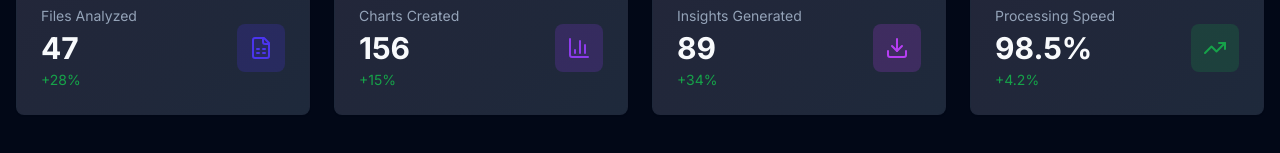
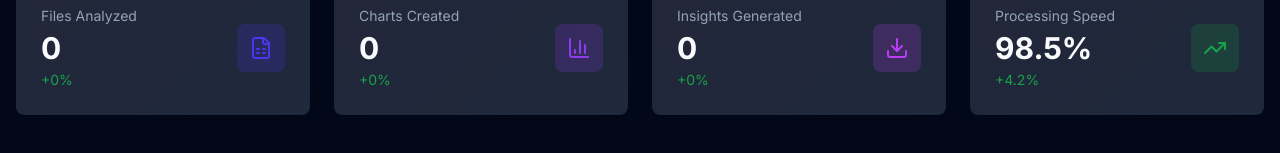
Before and after one commit to Roshan-ui194/web-forge-your-story, a React (Vite) app: page / in a window 1280 px wide. Both pictures are taken after a click on the tab "Dashboard". Shown: the part 1210-1363 px from the top of the page. Built offline with nearby package versions, Linux system fonts and the light colour scheme.

Commit message:
Set dashboard values to zero
Set all dashboard values to 0 except for processing.

```diff
--- a/src/components/Dashboard.tsx
+++ b/src/components/Dashboard.tsx
@@ -7,22 +7,22 @@ import { FileSpreadsheet, BarChart3, Download, Calendar, TrendingUp } from "luci
 const stats = [
   {
     title: "Files Analyzed",
-    value: "47",
-    change: "+28%",
+    value: "0",
+    change: "+0%",
     icon: FileSpreadsheet,
     color: "analytics-primary"
   },
   {
     title: "Charts Created",
-    value: "156",
-    change: "+15%",
+    value: "0",
+    change: "+0%",
     icon: BarChart3,
     color: "analytics-secondary"
   },
   {
     title: "Insights Generated",
-    value: "89",
-    change: "+34%",
+    value: "0",
+    change: "+0%",
     icon: Download,
     color: "analytics-accent"
   },
```
